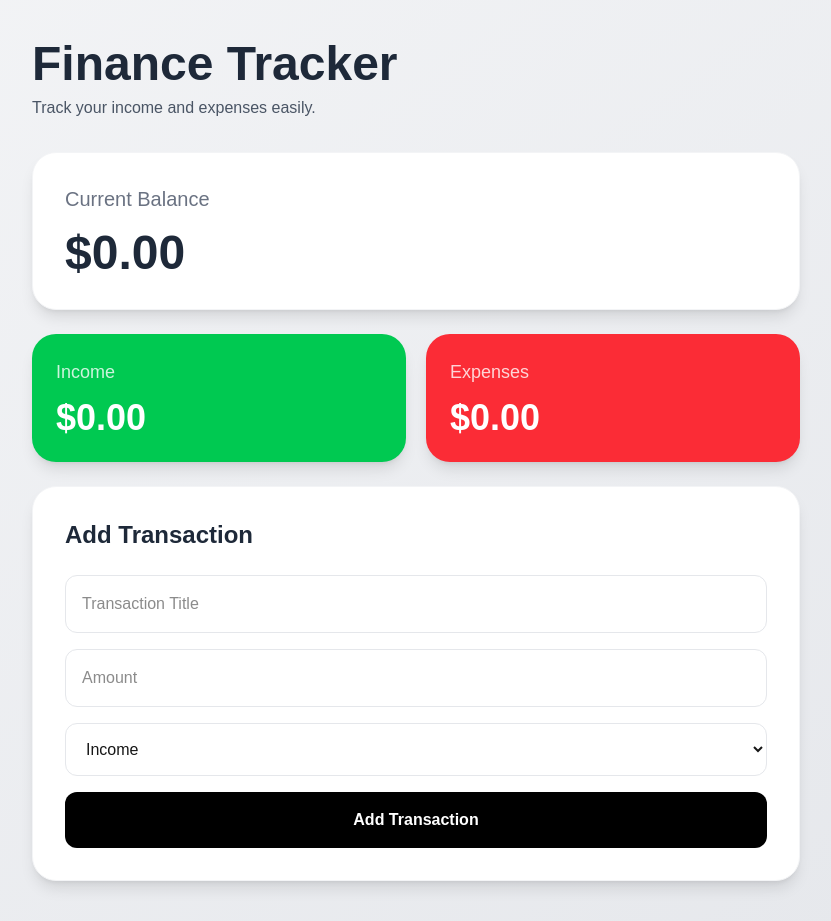
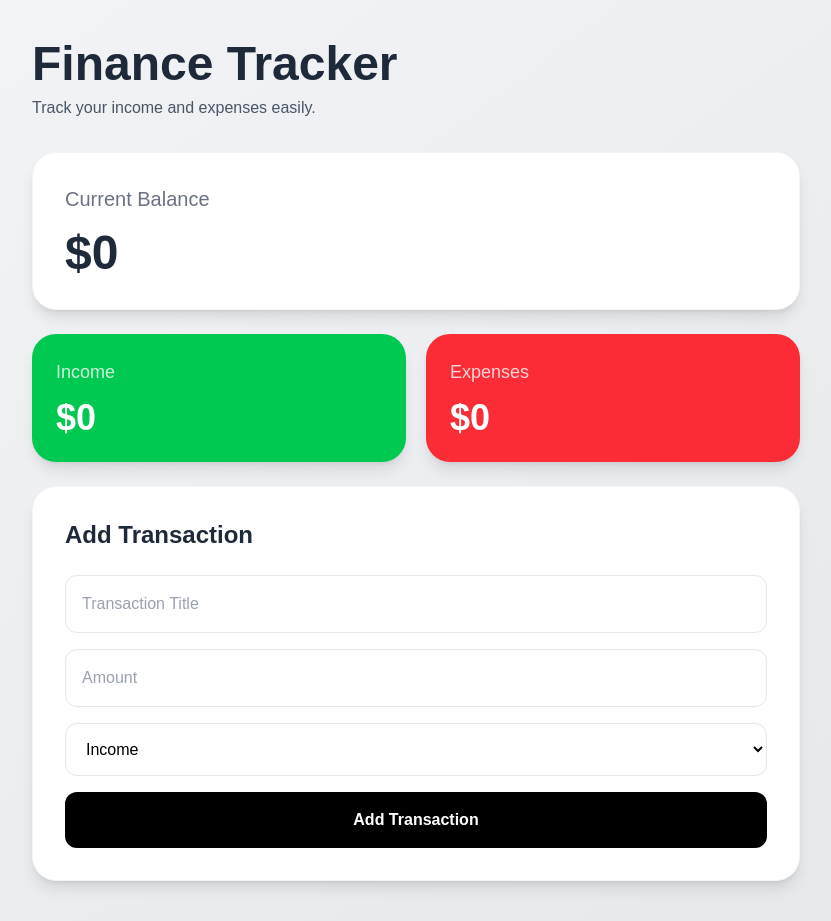
Before and after one commit to TharinduKaluwalgoda/Finance-Tracker, a Next.js app: page / in a window 1280 px wide. Shown: the whole page, without its empty margins (224-1055 px from the left). Built offline with nearby package versions, Linux system fonts and the light colour scheme.

Commit message:
Realtime updating cards

```diff
--- a/app/components/BalanceCard.js
+++ b/app/components/BalanceCard.js
@@ -1,4 +1,4 @@
-export default function BalanceCard() {
+export default function BalanceCard({ balance }) {
   return (
     <div className="bg-white p-8 rounded-3xl shadow-lg mt-8 border border-gray-100">
 
@@ -7,7 +7,7 @@ export default function BalanceCard() {
       </h2>
 
       <p className="text-5xl font-bold text-gray-800 mt-4">
-        $0.00
+        ${balance}
       </p>
 
     </div>
--- a/app/components/SummaryCards.js
+++ b/app/components/SummaryCards.js
@@ -1,4 +1,7 @@
-export default function SummaryCards() {
+export default function SummaryCards({
+  income,
+  expenses,
+}) {
   return (
     <div className="grid grid-cols-1 md:grid-cols-2 gap-5 mt-6">
 
@@ -8,7 +11,7 @@ export default function SummaryCards() {
         </h2>
 
         <p className="text-4xl font-bold mt-3">
-          $0.00
+          ${income}
         </p>
       </div>
 
@@ -18,7 +21,7 @@ export default function SummaryCards() {
         </h2>
 
         <p className="text-4xl font-bold mt-3">
-          $0.00
+          ${expenses}
         </p>
       </div>
 
--- a/app/components/TransactionForm.js
+++ b/app/components/TransactionForm.js
@@ -2,11 +2,34 @@
 
 import { useState } from "react";
 
-export default function TransactionForm() {
+export default function TransactionForm({
+  transactions,
+  setTransactions,
+}) {
 
   const [title, setTitle] = useState("");
   const [amount, setAmount] = useState("");
   const [type, setType] = useState("Income");
+
+  const addTransaction = (e) => {
+    e.preventDefault();
+
+    const newTransaction = {
+      id: Date.now(),
+      title,
+      amount: Number(amount),
+      type,
+    };
+
+    setTransactions([
+      ...transactions,
+      newTransaction,
+    ]);
+
+    setTitle("");
+    setAmount("");
+    setType("Income");
+  };
 
   return (
     <div className="bg-white p-8 rounded-3xl shadow-lg mt-6 border border-gray-100">
@@ -15,28 +38,29 @@ export default function TransactionForm() {
         Add Transaction
       </h2>
 
-      <form className="space-y-4">
+      <form
+        onSubmit={addTransaction}
+        className="space-y-4"
+      >
 
         <input
           type="text"
           placeholder="Transaction Title"
           value={title}
           onChange={(e) => setTitle(e.target.value)}
-          className="w-full border border-gray-200 p-4 rounded-xl outline-none focus:ring-2 focus:ring-black"
-        />
+className="w-full border border-gray-200 p-4 rounded-xl outline-none focus:ring-2 focus:ring-black text-black placeholder-gray-400 bg-white"        />
 
         <input
           type="number"
           placeholder="Amount"
           value={amount}
           onChange={(e) => setAmount(e.target.value)}
-          className="w-full border border-gray-200 p-4 rounded-xl outline-none focus:ring-2 focus:ring-black"
-        />
+className="w-full border border-gray-200 p-4 rounded-xl outline-none focus:ring-2 focus:ring-black text-black placeholder-gray-400 bg-white"        />
 
         <select
           value={type}
           onChange={(e) => setType(e.target.value)}
-          className="w-full border border-gray-200 p-4 rounded-xl outline-none focus:ring-2 focus:ring-black"
+          className="w-full border border-gray-200 p-4 rounded-xl outline-none focus:ring-2 focus:ring-black text-black placeholder-gray-400 bg-white"
         >
           <option>Income</option>
           <option>Expense</option>
--- a/app/page.js
+++ b/app/page.js
@@ -1,8 +1,24 @@
+"use client";
+
+import { useState } from "react";
 import BalanceCard from "./components/BalanceCard";
 import SummaryCards from "./components/SummaryCards";
 import TransactionForm from "./components/TransactionForm";
 
 export default function Home() {
+
+  const [transactions, setTransactions] = useState([]);
+
+  const income = transactions
+  .filter((transaction) => transaction.type === "Income")
+  .reduce((total, transaction) => total + transaction.amount, 0);
+
+const expenses = transactions
+  .filter((transaction) => transaction.type === "Expense")
+  .reduce((total, transaction) => total + transaction.amount, 0);
+
+const balance = income - expenses;
+
   return (
     <main className="min-h-screen bg-gradient-to-br from-gray-100 to-gray-200 py-10 px-4">
 
@@ -16,11 +32,17 @@ export default function Home() {
           Track your income and expenses easily.
         </p>
 
-        <BalanceCard />
+        <BalanceCard balance={balance} />
 
-        <SummaryCards />
+        <SummaryCards
+            income={income}
+            expenses={expenses}
+        />
 
-        <TransactionForm />
+        <TransactionForm
+  transactions={transactions}
+  setTransactions={setTransactions}
+/>
 
       </div>
 
```
